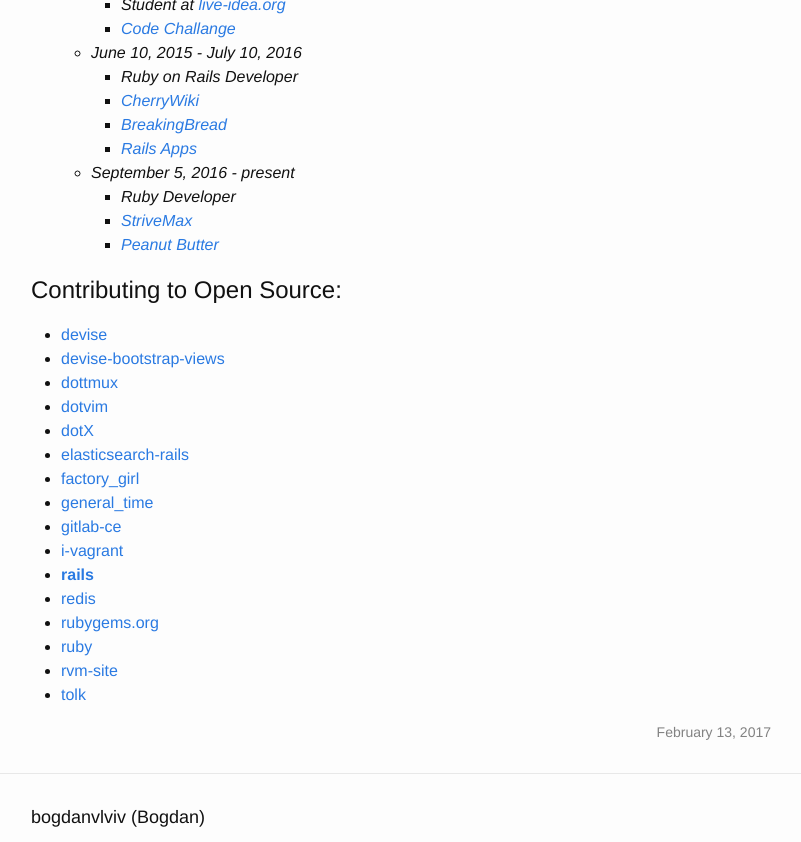
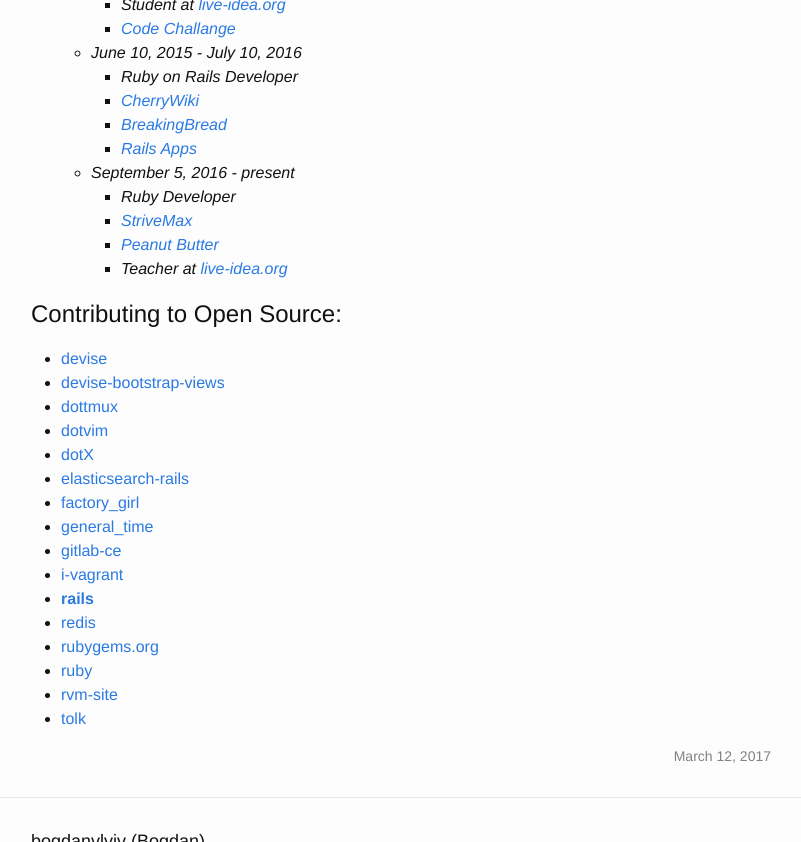
Before and after one commit to crowdpro3/bogdanvlviv.github.io, a Jekyll site: the page built from resume.html, in a window 1280 px wide and 900 px high, scrolled down 2115 px, cut to the strip 0-842 px from the top of the window. Shown: the whole strip, without its empty margins (239-1040 px from the left). Built offline with Jekyll 4.4.1, drawn with Linux system fonts in a browser that asks for light colours.

Commit message:
Add the note about an experience of teaching

```diff
--- a/resume.html
+++ b/resume.html
@@ -166,6 +166,7 @@
             <li>Ruby Developer</li>
             <li><a href="https://strivemax.com" target="_blank">StriveMax</a></li>
             <li><a href="https://www.getpeanutbutter.com" target="_blank">Peanut Butter</a></li>
+            <li>Teacher at <a href="http://www.live-idea.org" target="_blank">live-idea.org</a></li>
           </ul>
         </li>
       </ul>
@@ -192,5 +193,5 @@
     <li><a href="https://github.com/tolk/tolk/commits/master?author=bogdanvlviv" target="_blank">tolk</a></li>
   </ul>
 
-  <span class="resume-meta" title="Updated at"><time itemprop="dateUpdated">February 13, 2017</time></span>
+  <span class="resume-meta" title="Updated at"><time itemprop="dateUpdated">March 12, 2017</time></span>
 </div>
```
